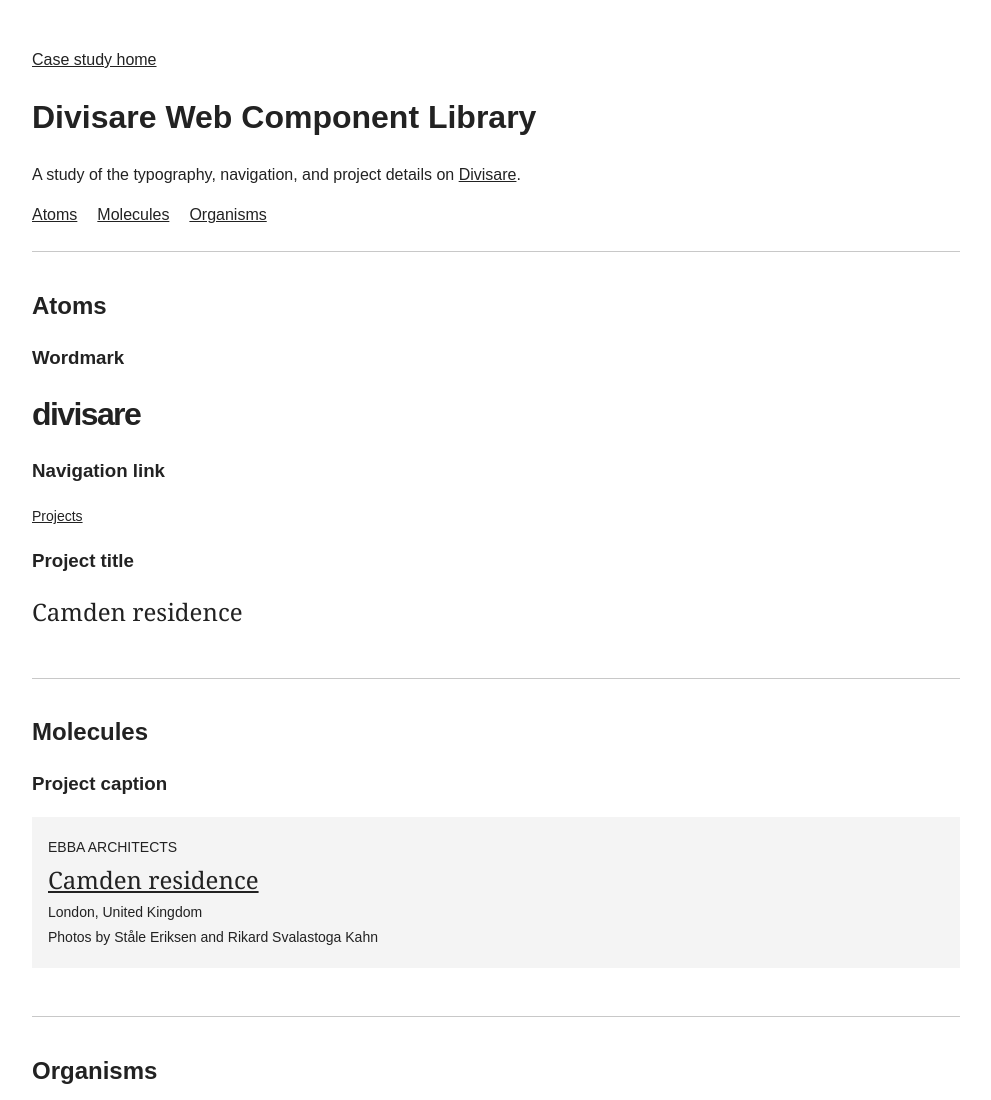
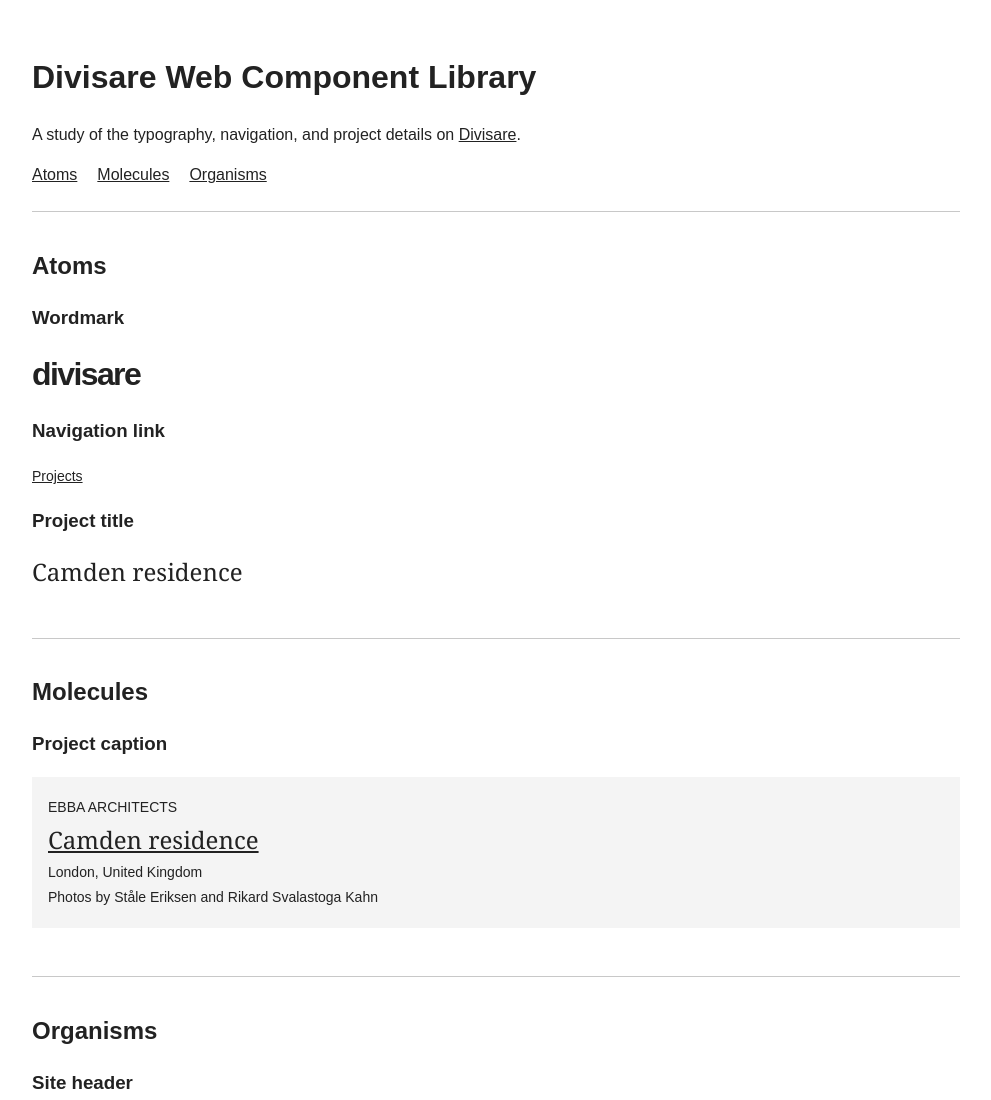
Before and after one commit to NichaChaowai/divisare-case-study, a plain HTML site: page components/index.html in a window 1280 px wide. Shown: the top 1100 px of the page, without its empty margins (144-1135 px from the left). Drawn offline with Linux system fonts and the light colour scheme.

Commit message:
Remove case study home link from components

```diff
--- a/components/index.html
+++ b/components/index.html
@@ -8,7 +8,6 @@
 </head>
 <body>
   <main class="library">
-    <p><a href="../index.html">Case study home</a></p>
     <h1>Divisare Web Component Library</h1>
     <p>A study of the typography, navigation, and project details on <a href="https://divisare.com/">Divisare</a>.</p>
 
```
